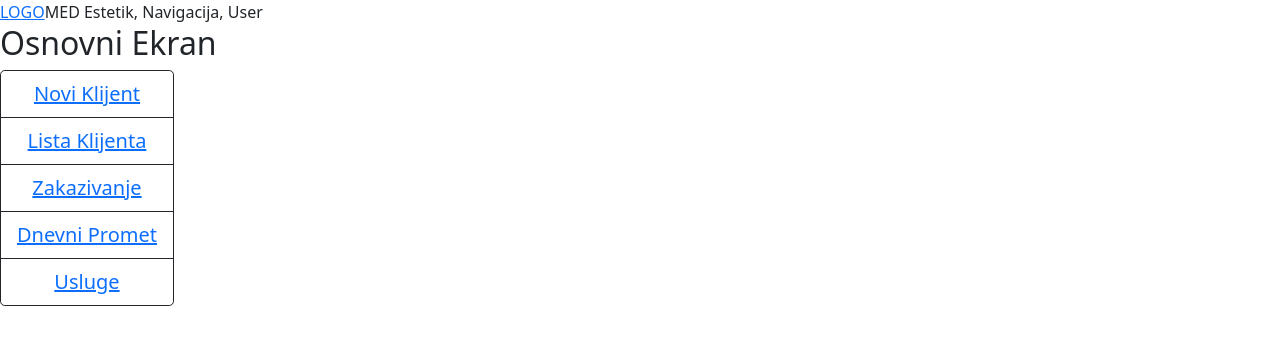
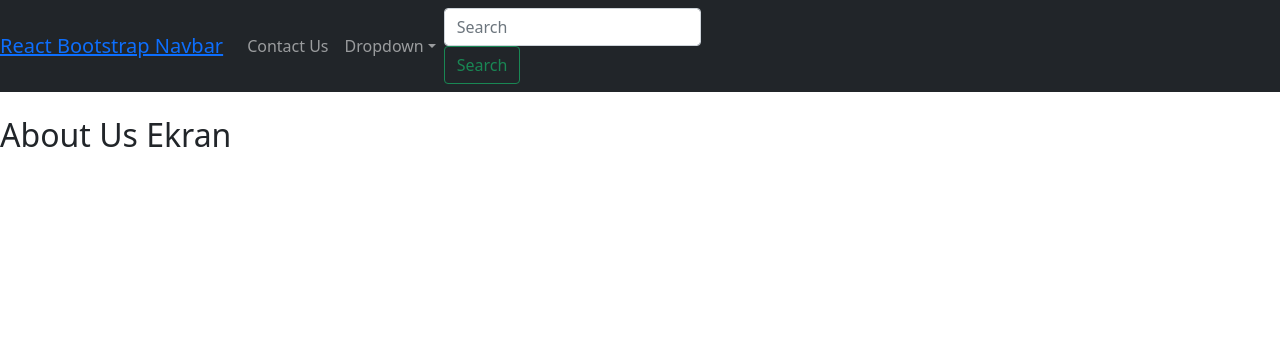
Before and after one commit to Stevancuk/med-react, a React (Create React App) app: page /AboutUs in a window 1280 px wide. Shown: the top 344 px of the page. Built offline with nearby package versions, Linux system fonts and the light colour scheme.

Commit message:
Components and routes fixes

```diff
--- a/src/App.js
+++ b/src/App.js
@@ -1,10 +1,10 @@
-import Header from './components/Header/Header';
+// import Header from './components/Header/Header';
 import TopMenu from './components/TopMenu/TopMenu';
 import NoviKlijent from './components/NoviKlijent/NoviKlijent';
 import ListaKlijenata from './components/ListaKlijenata/ListaKlijenata';
 import Zakazivanje from './components/Zakazivanje/Zakazivanje';
 import KlijentProfile from './components/KlijentProfile/KlijentProfile';
-// import Navbar from './components/Navbar/Navbar';
+import MainNavBar from './components/MainNavBar/MainNavBar';
 import NoviTretman from './components/NoviTretman/NoviTretman';
 import { useState, useCallback } from 'react';
 import { BrowserRouter as Router, Switch, Route } from 'react-router-dom';
@@ -33,7 +33,8 @@ function App() {
                 parentStateSetter ={wrappersetSingleViewVisibility}
             /> : ''}
 
-            <Header/>
+            <MainNavBar/>
+            {/*<Header/>*/}
 
             <Switch>
                 <Route path="/noviKlijent">
@@ -54,6 +55,9 @@ function App() {
                         parentStateSetter ={wrappersetSingleViewVisibility}
                     />
                 </Route>
+                <Route path="/AboutUs">
+                    <AboutUs/>
+                </Route>
                 <Route path="/">
                     <TopMenu/>
                 </Route>
--- a/src/components/AboutUs/AboutUs.js
+++ b/src/components/AboutUs/AboutUs.js
@@ -1,49 +1,21 @@
 import PropTypes from 'prop-types';
-import { Button, ButtonGroup } from 'react-bootstrap';
-import { Link } from 'react-router-dom';
+// import { Button, ButtonGroup } from 'react-bootstrap';
+// import { Link } from 'react-router-dom';
 
-const TopMenu = () => {
+const AboutUs = () => {
 	return (
-		<div id="top-menu">
-			<h2> Osnovni Ekran </h2>
-
-			<ButtonGroup vertical>
-				<Button variant="outline-dark" size="lg">
-					<Link to="/noviKlijent">
-	                    Novi Klijent
-	                </Link>
-				</Button>
-				<Button variant="outline-dark" size="lg">
-					<Link to="/listaKlijenata">
-	                    Lista Klijenta
-	                </Link>
-				</Button>
-				<Button variant="outline-dark" size="lg">
-					<Link to="/zakazivanje">
-	                    Zakazivanje
-	                </Link>
-				</Button>
-				<Button variant="outline-dark" size="lg">
-					<Link to="/dnevniPromet">
-	                    Dnevni Promet
-	                </Link>
-				</Button>
-				<Button variant="outline-dark" size="lg">
-					<Link to="/usluge">
-	                    Usluge
-	                </Link>
-				</Button>
-			</ButtonGroup>
+		<div>
+			<h2> About Us Ekran </h2>
 		</div>
 	)
 }
 
-TopMenu.defaultProps = {
+AboutUs.defaultProps = {
 	// title: 'MED Estetik',
 }
 
-TopMenu.propTypes = {
+AboutUs.propTypes = {
 	// title:  PropTypes.string.isRequried,
 }
 
-export default TopMenu;
+export default AboutUs;
--- a/src/components/ContactUs/ContactUs.js
+++ b/src/components/ContactUs/ContactUs.js
@@ -2,7 +2,7 @@ import PropTypes from 'prop-types';
 import { Button, ButtonGroup } from 'react-bootstrap';
 import { Link } from 'react-router-dom';
 
-const TopMenu = () => {
+const ContactUs = () => {
 	return (
 		<div id="top-menu">
 			<h2> Osnovni Ekran </h2>
@@ -38,12 +38,12 @@ const TopMenu = () => {
 	)
 }
 
-TopMenu.defaultProps = {
+ContactUs.defaultProps = {
 	// title: 'MED Estetik',
 }
 
-TopMenu.propTypes = {
+ContactUs.propTypes = {
 	// title:  PropTypes.string.isRequried,
 }
 
-export default TopMenu;
+export default ContactUs;
--- a/src/components/Header/Header.js
+++ b/src/components/Header/Header.js
@@ -1,24 +1,24 @@
-import PropTypes from 'prop-types';
-import { Link } from 'react-router-dom';
+// import PropTypes from 'prop-types';
+// import { Link } from 'react-router-dom';
 
-const Header = ({ logo, title }) => {
-	return (
-		<header>
-			<Link to="/"> {logo}</Link>
-            {title}, Navigacija, User
-		</header>
-	)
-}
+// const Header = ({ logo, title }) => {
+// 	return (
+// 		<header>
+// 			<Link to="/"> {logo}</Link>
+//             {title}, Navigacija, User
+// 		</header>
+// 	)
+// }
 
-Header.defaultProps = {
-	title: 	'MED Estetik',
-	logo: 	'LOGO',
-}
+// Header.defaultProps = {
+// 	title: 	'MED Estetik',
+// 	logo: 	'LOGO',
+// }
 
-Header.propTypes = {
-	// title:  PropTypes.string.isRequried,
-	title:  PropTypes.string,
-	logo: 	PropTypes.string,
-}
+// Header.propTypes = {
+// 	// title:  PropTypes.string.isRequried,
+// 	title:  PropTypes.string,
+// 	logo: 	PropTypes.string,
+// }
 
-export default Header;
+// export default Header;
--- a/src/components/Home/Home.js
+++ b/src/components/Home/Home.js
@@ -2,7 +2,7 @@ import PropTypes from 'prop-types';
 import { Button, ButtonGroup } from 'react-bootstrap';
 import { Link } from 'react-router-dom';
 
-const TopMenu = () => {
+const Home = () => {
 	return (
 		<div id="top-menu">
 			<h2> Osnovni Ekran </h2>
@@ -38,12 +38,12 @@ const TopMenu = () => {
 	)
 }
 
-TopMenu.defaultProps = {
+Home.defaultProps = {
 	// title: 'MED Estetik',
 }
 
-TopMenu.propTypes = {
+Home.propTypes = {
 	// title:  PropTypes.string.isRequried,
 }
 
-export default TopMenu;
+export default Home;
--- a/src/components/Navbar/Navbar.js
+++ b/src/components/MainNavBar/MainNavBar.js
@@ -1,23 +1,33 @@
 import PropTypes from 'prop-types';
 import { Navbar,Nav,NavDropdown,Form,FormControl,Button } from 'react-bootstrap';
+import { BrowserRouter as Router, Switch, Route, Link } from 'react-router-dom';
+import Home from '../Home/Home';
+import AboutUs from '../AboutUs/AboutUs';
+import ContactUs from '../ContactUs/ContactUs';
 
 
-const Navbar = () =>{
+const MainNavBar = () =>{
 
 
         return(
             <div>
                 <div className="row">
                     <div className="col-md-12">
-                        <Router>
+                        {/*<Router>*/}
                             <Navbar bg="dark" variant="dark" expand="lg" sticky="top">
-                                <Navbar.Brand href="#home">React Bootstrap Navbar</Navbar.Brand>
+                                <Navbar.Brand href="#home">
+                                    <Link to="/">React Bootstrap Navbar</Link>
+                                    {/*React Bootstrap Navbar*/}
+                                </Navbar.Brand>
                                 <Navbar.Toggle aria-controls="basic-navbar-nav" />
                                 <Navbar.Collapse id="basic-navbar-nav">
                                     <Nav className="mr-auto">
-                                    <Nav.Link href="/">Home</Nav.Link>
-                                    <Nav.Link href="/about-us">Contact Us</Nav.Link>
-                                    <Nav.Link href="/contact-us">About Us</Nav.Link>
+                                    {/*<Nav.Link href="/">Home</Nav.Link>*/}
+                                    <Nav.Link href="/AboutUs">
+                                        {/*<Link to="/AboutUs">About Us</Link>*/}
+                                        Contact Us
+                                    </Nav.Link>
+                                    {/*<Nav.Link href="/contact-us">About Us</Nav.Link>*/}
                                     <NavDropdown title="Dropdown" id="basic-nav-dropdown">
                                         <NavDropdown.Item href="#action/3.1">Action</NavDropdown.Item>
                                         <NavDropdown.Item href="#action/3.2">Another action</NavDropdown.Item>
@@ -33,7 +43,7 @@ const Navbar = () =>{
                                 </Navbar.Collapse>
                             </Navbar>
                             <br />
-                            <Switch>
+                            {/*<Switch>
                                 <Route exact path="/">
                                     <Home />
                                 </Route>
@@ -43,12 +53,12 @@ const Navbar = () =>{
                                 <Route path="/contact-us">
                                     <ContactUs />
                                 </Route>
-                            </Switch>
-                        </Router>
+                            </Switch>*/}
+                        {/*</Router>*/}
                     </div>
                 </div>
             </div>
         )
 }
 
-export default Navbar;
+export default MainNavBar;
```
